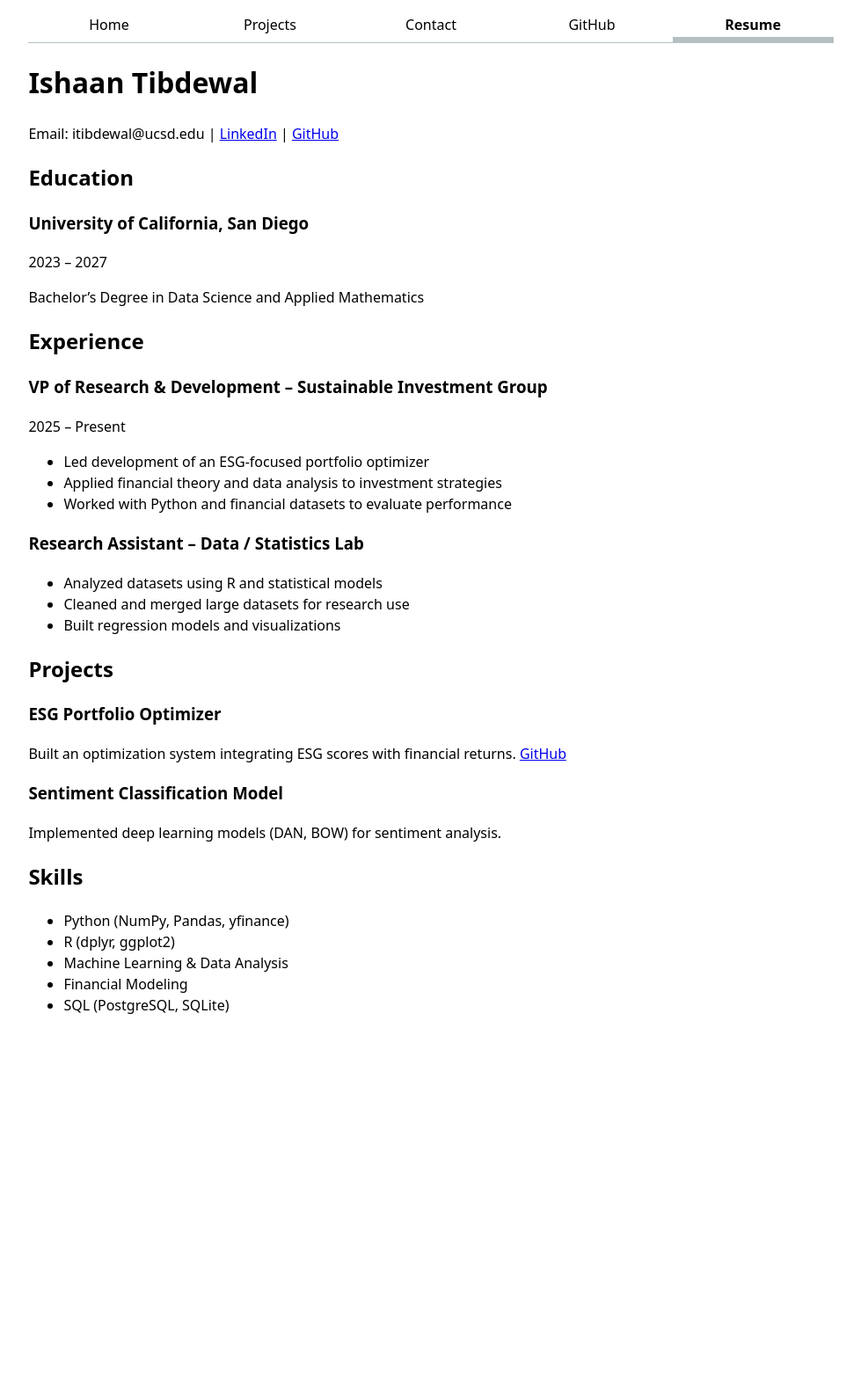
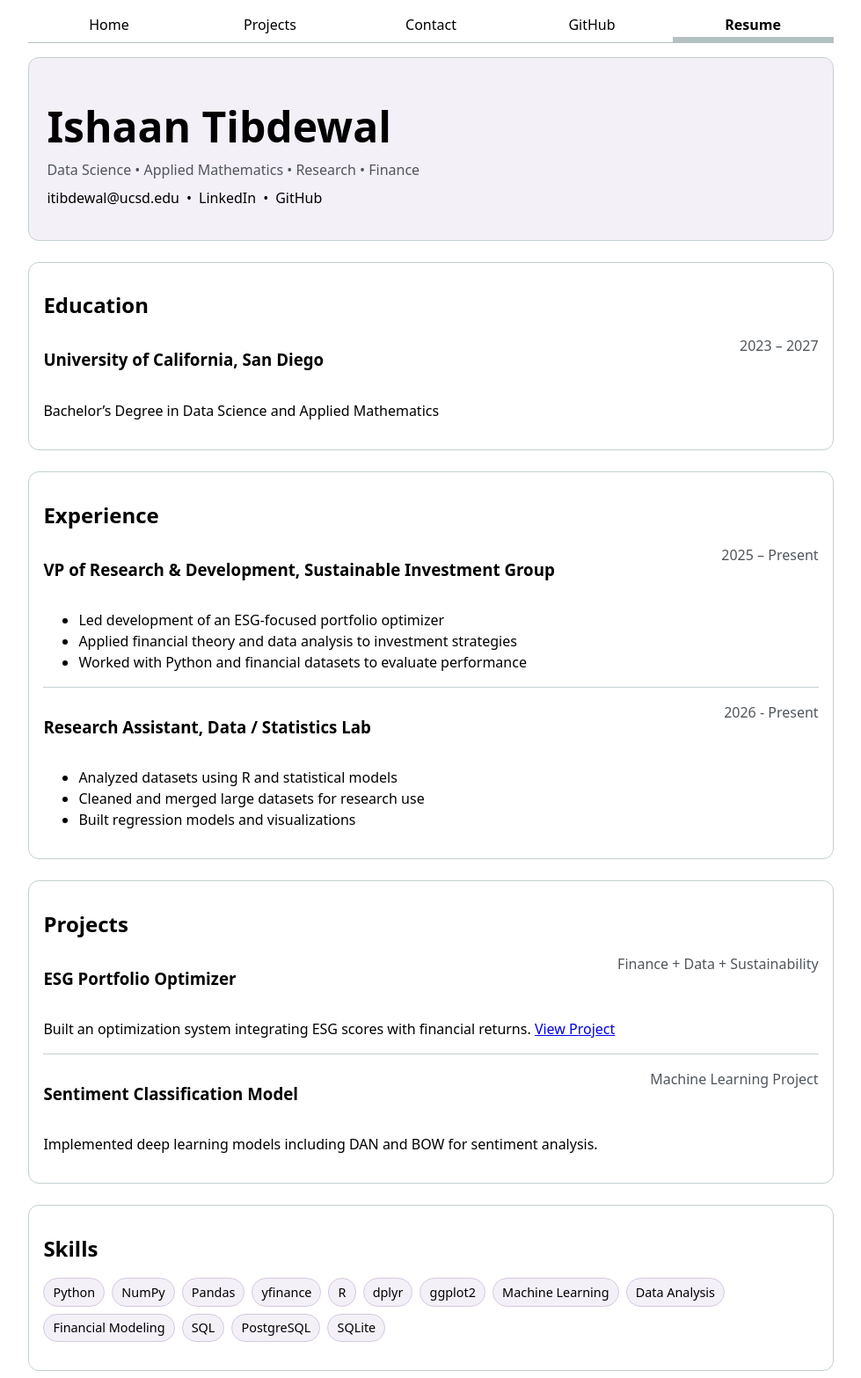
Before and after one commit to ishaantibdewal/dsc106_portfolio, a plain HTML site: page portfolio.html in a window 1280 px wide. Shown: the whole page at 88% size, without its empty margins (150-1129 px from the left). Before the commit the page ends 1171 px from the top, so only its background shows below. Drawn offline with Linux system fonts and the light colour scheme.

Commit message:
projects and resume styled

```diff
--- a/portfolio.html
+++ b/portfolio.html
@@ -2,6 +2,7 @@
 <html lang="en">
 <head>
   <meta charset="UTF-8">
+  <meta name="viewport" content="width=device-width, initial-scale=1.0">
   <title>Ishaan - Resume</title>
   <link rel="stylesheet" href="style.css">
 </head>
@@ -16,42 +17,38 @@
       <li><a href="portfolio.html" class="current">Resume</a></li>
     </ul>
   </nav>
-  <header>
+
+  <main class="resume">
+    <header class="resume-header">
       <h1>Ishaan Tibdewal</h1>
-    <p>
-      Email: itibdewal@ucsd.edu |
-      <a href="https://www.linkedin.com/in/ishaantibdewal" target="_blank">LinkedIn</a> |
-      <a href="https://github.com/ishaantibdewal" target= "_blank">GitHub</a>
+      <p class="resume-subtitle">Data Science • Applied Mathematics • Research • Finance</p>
+      <p class="contact-line">
+        <a href="mailto:itibdewal@ucsd.edu">itibdewal@ucsd.edu</a>
+        <span>•</span>
+        <a href="https://www.linkedin.com/in/ishaantibdewal" target="_blank">LinkedIn</a>
+        <span>•</span>
+        <a href="https://github.com/ishaantibdewal" target="_blank">GitHub</a>
       </p>
     </header>
 
-  <!-- Education -->
     <section>
       <h2>Education</h2>
-
       <article>
         <header>
           <h3>University of California, San Diego</h3>
-        <p>
-          <time datetime="2023">2023</time> –
-          <time datetime="2027">2027</time>
-        </p>
+          <p><time datetime="2023">2023</time> – <time datetime="2027">2027</time></p>
         </header>
         <p>Bachelor’s Degree in Data Science and Applied Mathematics</p>
       </article>
-
     </section>
 
-  <!-- Experience -->
     <section>
       <h2>Experience</h2>
 
       <article>
         <header>
-        <h3>VP of Research & Development – Sustainable Investment Group</h3>
-        <p>
-          <time datetime="2025">2025</time> – Present
-        </p>
+          <h3>VP of Research & Development, Sustainable Investment Group</h3>
+          <p><time datetime="2025">2025</time> – Present</p>
         </header>
         <ul>
           <li>Led development of an ESG-focused portfolio optimizer</li>
@@ -62,7 +59,8 @@
 
       <article>
         <header>
-        <h3>Research Assistant – Data / Statistics Lab</h3>
+          <h3>Research Assistant, Data / Statistics Lab</h3>
+          <p>2026 - Present</p>
         </header>
         <ul>
           <li>Analyzed datasets using R and statistical models</li>
@@ -70,45 +68,52 @@
           <li>Built regression models and visualizations</li>
         </ul>
       </article>
-
     </section>
 
-  <!-- Projects -->
     <section>
       <h2>Projects</h2>
 
       <article>
+        <header>
           <h3>ESG Portfolio Optimizer</h3>
+          <p>Finance + Data + Sustainability</p>
+        </header>
         <p>
           Built an optimization system integrating ESG scores with financial returns.
-        <a href="https://github.com/ishaantibdewal/esg-portfolio-optimizer" target="_blank">GitHub</a>
+          <a href="https://github.com/ishaantibdewal/esg-portfolio-optimizer" target="_blank">View Project</a>
         </p>
       </article>
 
       <article>
+        <header>
           <h3>Sentiment Classification Model</h3>
+          <p>Machine Learning Project</p>
+        </header>
         <p>
-        Implemented deep learning models (DAN, BOW) for sentiment analysis.
+          Implemented deep learning models including DAN and BOW for sentiment analysis.
         </p>
       </article>
-
     </section>
 
-  <!-- Skills -->
     <section>
       <h2>Skills</h2>
-    <ul>
-      <li>Python (NumPy, Pandas, yfinance)</li>
-      <li>R (dplyr, ggplot2)</li>
-      <li>Machine Learning & Data Analysis</li>
+      <ul class="skills-list">
+        <li>Python</li>
+        <li>NumPy</li>
+        <li>Pandas</li>
+        <li>yfinance</li>
+        <li>R</li>
+        <li>dplyr</li>
+        <li>ggplot2</li>
+        <li>Machine Learning</li>
+        <li>Data Analysis</li>
         <li>Financial Modeling</li>
-      <li>SQL (PostgreSQL, SQLite)</li>
+        <li>SQL</li>
+        <li>PostgreSQL</li>
+        <li>SQLite</li>
       </ul>
     </section>
-
-
-
-
+  </main>
 
 </body>
 </html>
--- a/style.css
+++ b/style.css
@@ -56,3 +56,167 @@ nav a:hover {
   border-bottom: 0.4em solid var(--color-accent);
   background-color: oklch(from var(--color-accent) 95% 5% h);
 }
+
+/* ---------- CONTACT FORM ---------- */
+input,
+textarea,
+button {
+  font: inherit;
+}
+
+form {
+  display: grid;
+  grid-template-columns: auto 1fr;
+  gap: 1em;
+}
+
+form label {
+  display: grid;
+  grid-template-columns: subgrid;
+  grid-column: 1 / -1;
+  align-items: center;
+}
+
+input,
+textarea {
+  width: 100%;
+  box-sizing: border-box;
+  font: inherit;
+  padding: 0.5em;
+  border: 1px solid oklch(80% 3% 200);
+}
+
+textarea {
+  min-height: 6em;
+  resize: vertical;
+}
+
+form button {
+  grid-column: 1 / -1;
+  justify-self: start;
+  padding: 0.5em 1em;
+  font: inherit;
+}
+
+/* headings */
+h1, h2, h3, h4, h5, h6 {
+  line-height: 1.1;
+  text-wrap: balance;
+}
+
+h1 {
+  font-size: 300%;
+}
+
+/* projects grid */
+.projects {
+  display: grid;
+  grid-template-columns: repeat(auto-fill, minmax(15em, 1fr));
+  gap: 1em;
+}
+
+/* each project card */
+.projects article {
+  display: grid;
+  grid-template-rows: subgrid;
+  grid-row: span 3;
+  gap: 1em;
+}
+
+.projects h2 {
+  margin: 0;
+}
+
+.projects img {
+  width: 100%;
+  height: auto;
+}
+
+.projects p {
+  margin: 0;
+}
+
+/* ---------- RESUME PAGE ---------- */
+
+.resume {
+  display: grid;
+  gap: 1.5em;
+}
+
+/* header block */
+.resume-header {
+  background: oklch(from var(--color-accent) 96% 3% h);
+  border: 1px solid oklch(85% 3% 200);
+  border-radius: 0.75rem;
+  padding: 1.25em;
+}
+
+.resume-header h1 {
+  margin-bottom: 0.2em;
+}
+
+.resume-subtitle {
+  margin: 0;
+  color: oklch(45% 3% 240);
+}
+
+/* contact line */
+.contact-line {
+  display: flex;
+  flex-wrap: wrap;
+  gap: 0.5em;
+  margin-top: 0.5em;
+}
+
+.contact-line a {
+  text-decoration: none;
+  color: inherit;
+}
+
+.contact-line a:hover {
+  color: var(--color-accent);
+}
+
+/* sections as cards */
+.resume section {
+  border: 1px solid oklch(85% 3% 200);
+  border-radius: 0.75rem;
+  padding: 1em;
+}
+
+/* spacing between articles */
+.resume article + article {
+  margin-top: 1em;
+  padding-top: 1em;
+  border-top: 1px solid oklch(85% 3% 200);
+}
+
+/* align title + dates */
+.resume article header {
+  display: flex;
+  justify-content: space-between;
+  flex-wrap: wrap;
+  gap: 0.5em;
+}
+
+.resume article header p {
+  margin: 0;
+  color: oklch(45% 3% 240);
+}
+
+/* skills as pills */
+.skills-list {
+  list-style: none;
+  padding: 0;
+  display: flex;
+  flex-wrap: wrap;
+  gap: 0.5em;
+}
+
+.skills-list li {
+  background: oklch(from var(--color-accent) 96% 3% h);
+  border: 1px solid oklch(from var(--color-accent) 85% 8% h);
+  border-radius: 999px;
+  padding: 0.3em 0.7em;
+  font-size: 0.9rem;
+}
```
Also changed, not shown: contact/index.html (+18 -6 lines), projects/index.html (+38 -0 lines). Lines whose indentation alone changed are shown as unchanged.
